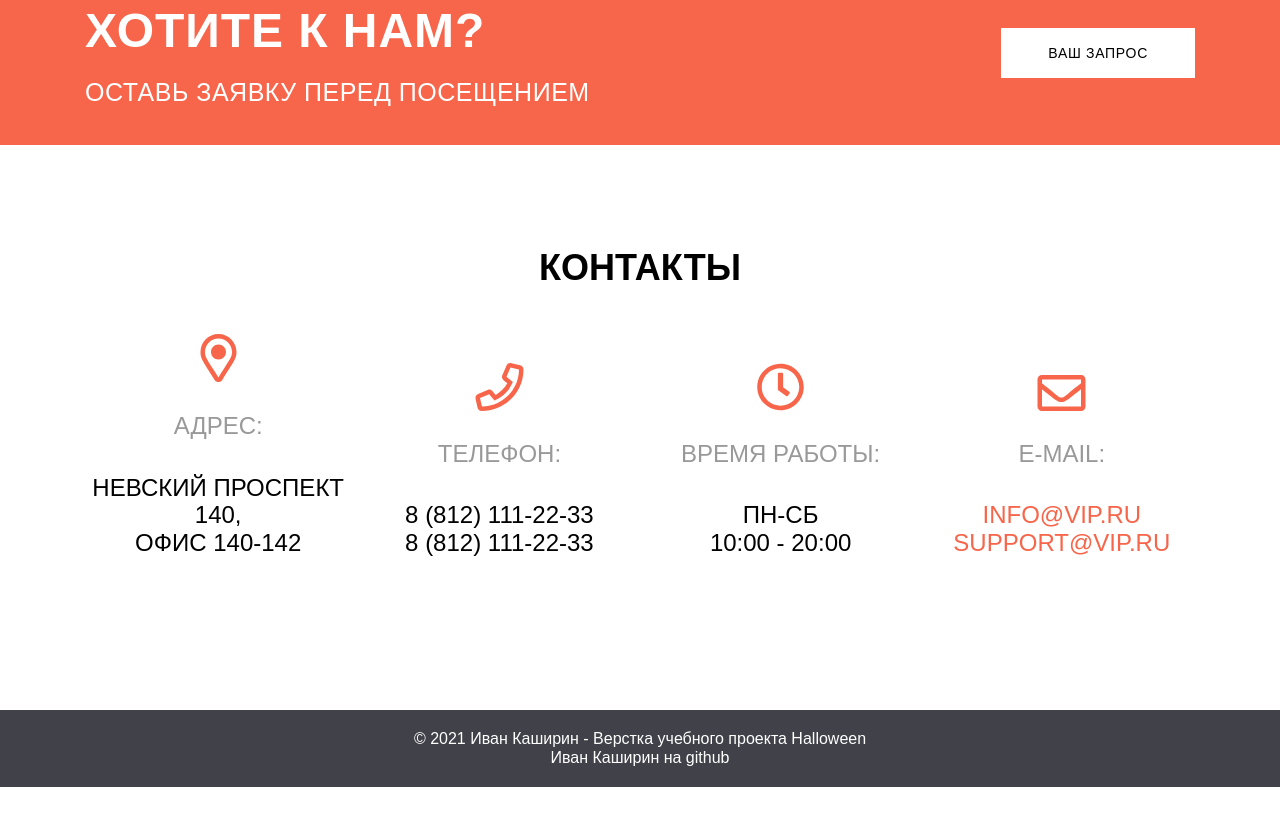
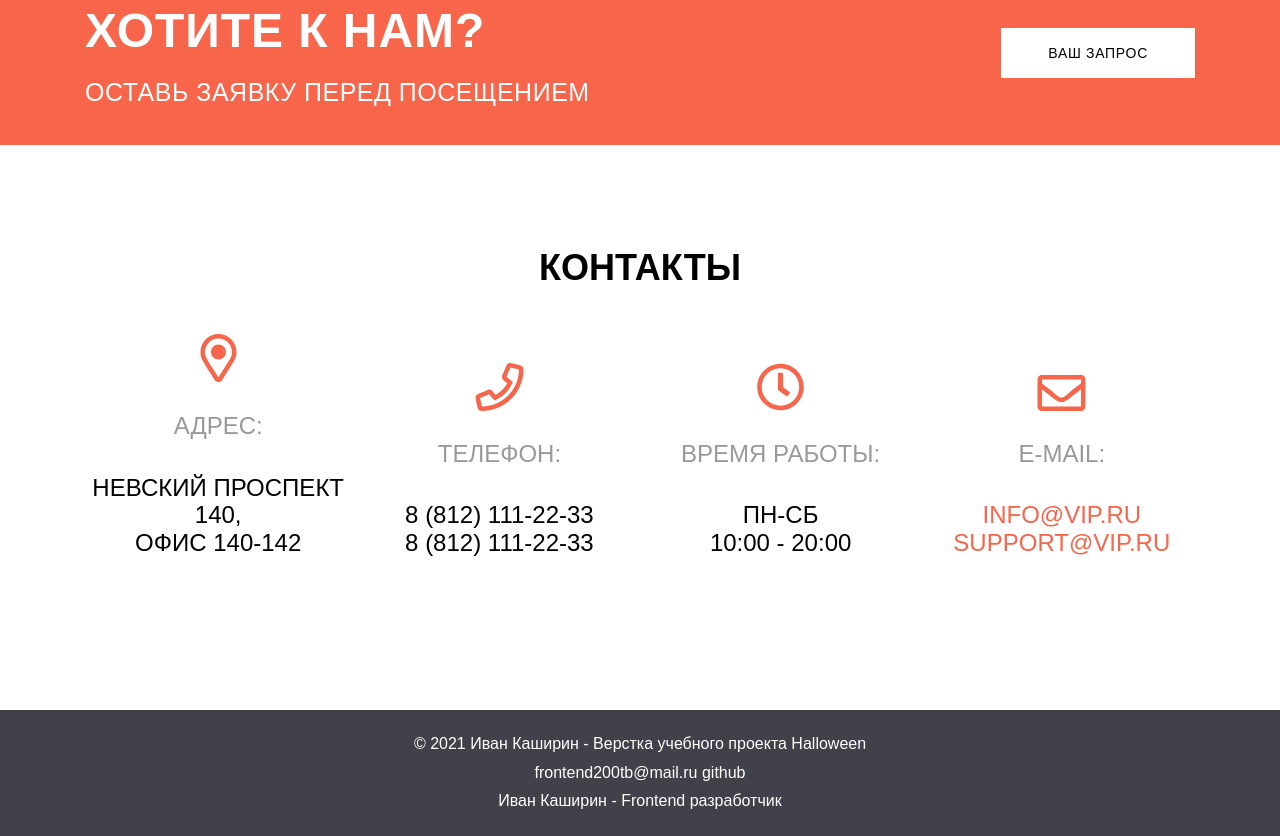
Before and after one commit to frontend200tb/halloween, a plain HTML site: page index.html in a window 1280 px wide. Shown: the part 3866-4702 px from the top of the page. Before the commit the page ends 4653 px from the top, so only its background shows below. Drawn offline with Linux system fonts and the light colour scheme; a web font is replaced by a local one.

Commit message:
Add files via upload

```diff
--- a/index.html
+++ b/index.html
@@ -184,16 +184,24 @@
             </div>
         </div>
     </div>
+
+
 <div class="footer">
     <div class="wrapper">
-        <div class="box-footer">
-            <div>
-                <span>© 2021 Иван Каширин - Верстка учебного проекта Halloween</span>
-            </div>
-            <div>
-                <span><a href="https://github.com/frontend200tb">Иван Каширин на github</a></span>
-            </div>
-        </div>
+
+    <div class="copyright">
+        <a href="https://frontend200tb.github.io/halloween/" title="Проект Halloween на GitHub">© 2021 Иван Каширин - Верстка учебного проекта Halloween</a>
+    </div>
+
+    <div class="copyright">
+        <a href="mailto: frontend200tb@mail.ru" title="Написать Ивану Каширину">frontend200tb@mail.ru</a>
+        <a href="https://github.com/frontend200tb" title="Иван Каширин на GitHub">github</a>
+    </div>
+
+    <div class="copyright">
+        <a href="https://frontend200tb.github.io/start/" title="Иван Каширин Frontend разработчик">Иван Каширин - Frontend разработчик</a>
+    </div>
+
     </div>
 
 </div>
```
